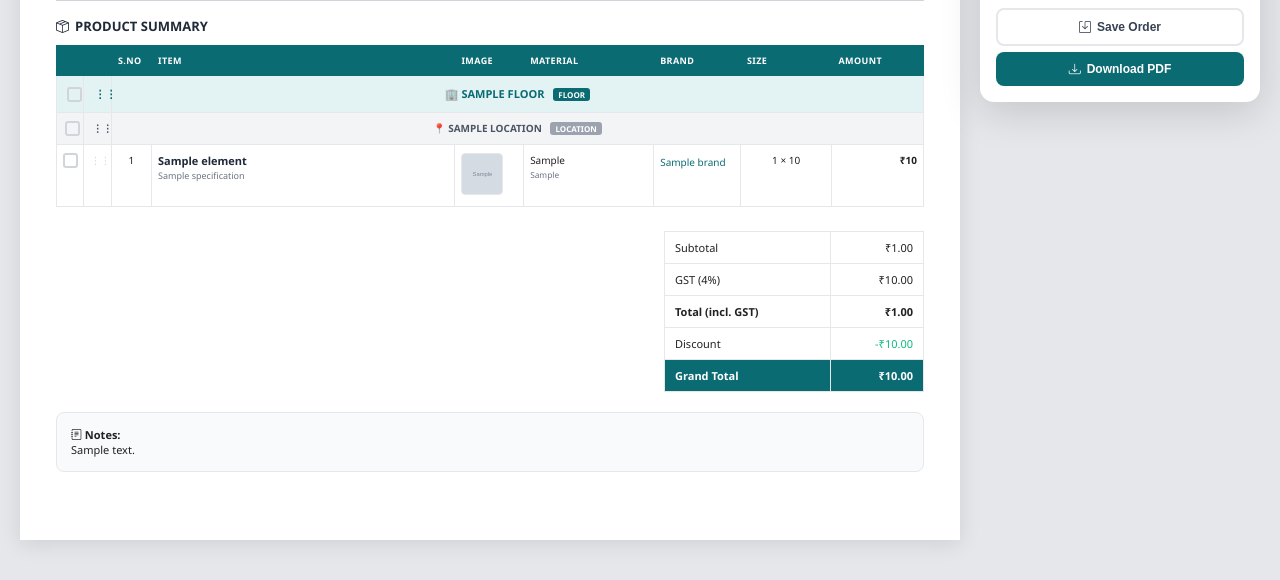
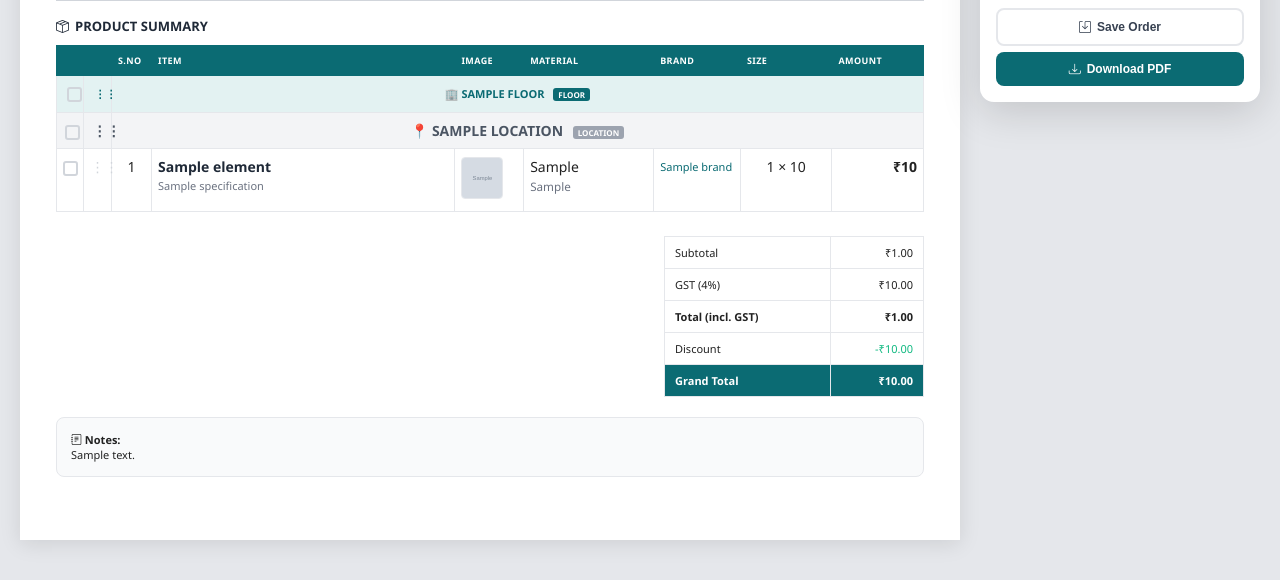
Before and after one commit to vivek248-cloud/Homedeninvoice-v2, a Django app: template billing/templates/billing/quotation/pdf.html in a window 1280 px wide. Shown: the part 300-880 px from the top of the page. Run offline with Django 5.2, Linux system fonts and the light colour scheme; a user stored in the database is signed in; data comes from the database, SQL or seed files in the repository; tables that the repository leaves empty hold one stand-in row (values such as "Sample post"); the template is opened without the code that fills it: most values are stand-ins (such as "Sample title", 1, 10 or a date in 2020); grey boxes marked "Sample" are stand-in pictures; data that the repository does not hold is empty.

Commit message:
new update

```diff
--- a/billing/templates/billing/quotation/pdf.html
+++ b/billing/templates/billing/quotation/pdf.html
@@ -377,7 +377,7 @@
         .product-table td {
             border: 1px solid var(--gray-200);
             padding: 8px 6px;
-            font-size: 10px;
+            font-size: 14px;
             vertical-align: top;
         }
 
@@ -499,10 +499,10 @@
         .badge-floor { background: var(--primary); color: #fff; }
         .badge-location { background: var(--gray-400); color: #fff; }
 
-        .item-name { font-weight: 600; color: var(--gray-800); margin-bottom: 2px; font-size: 11px; }
-        .item-spec { color: var(--gray-500); line-height: 1.4; font-size: 9px; }
+        .item-name { font-weight: 600; color: var(--gray-800); margin-bottom: 2px; font-size: 14px; }
+        .item-spec { color: var(--gray-500); line-height: 1.4; font-size: 11px; }
         .item-material { font-size: 10px; }
-        .item-brand { color: var(--primary); font-weight: 500; margin-top: 2px; font-size: 10px; }
+        .item-brand { color: var(--primary); font-weight: 500; margin-top: 2px; font-size: 11px; }
         .text-right { text-align: right; }
         .text-center { text-align: center; }
 
@@ -952,11 +952,12 @@
 
         .mobile-card-drag {
             position: absolute;
-            top: 14px;
+            top: 80px;
             right: 14px;
             color: var(--gray-300);
             font-size: 1rem;
             cursor: grab;
+            z-index: 10;
         }
 
         /* Floor/Location Mobile Headers */
```
